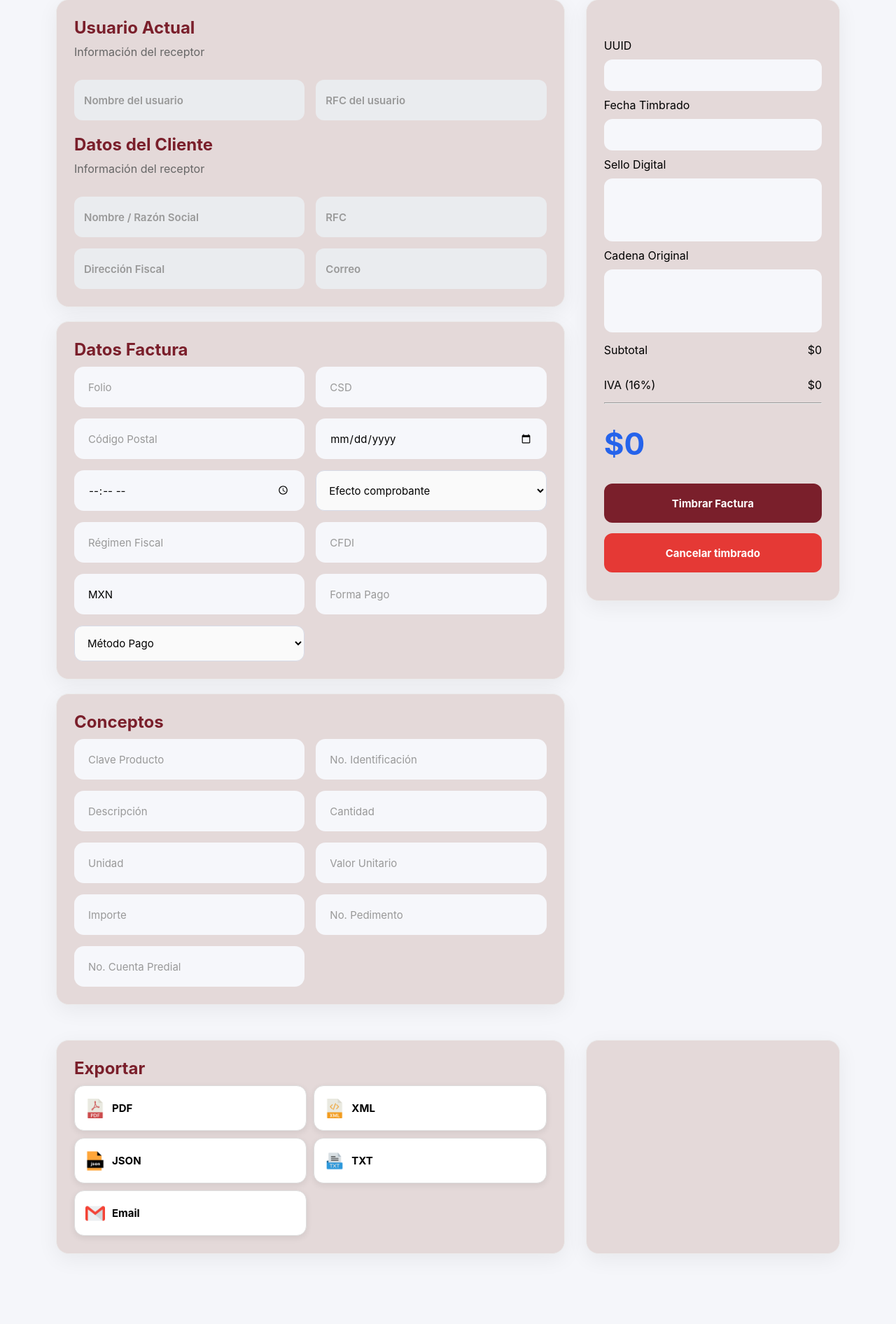
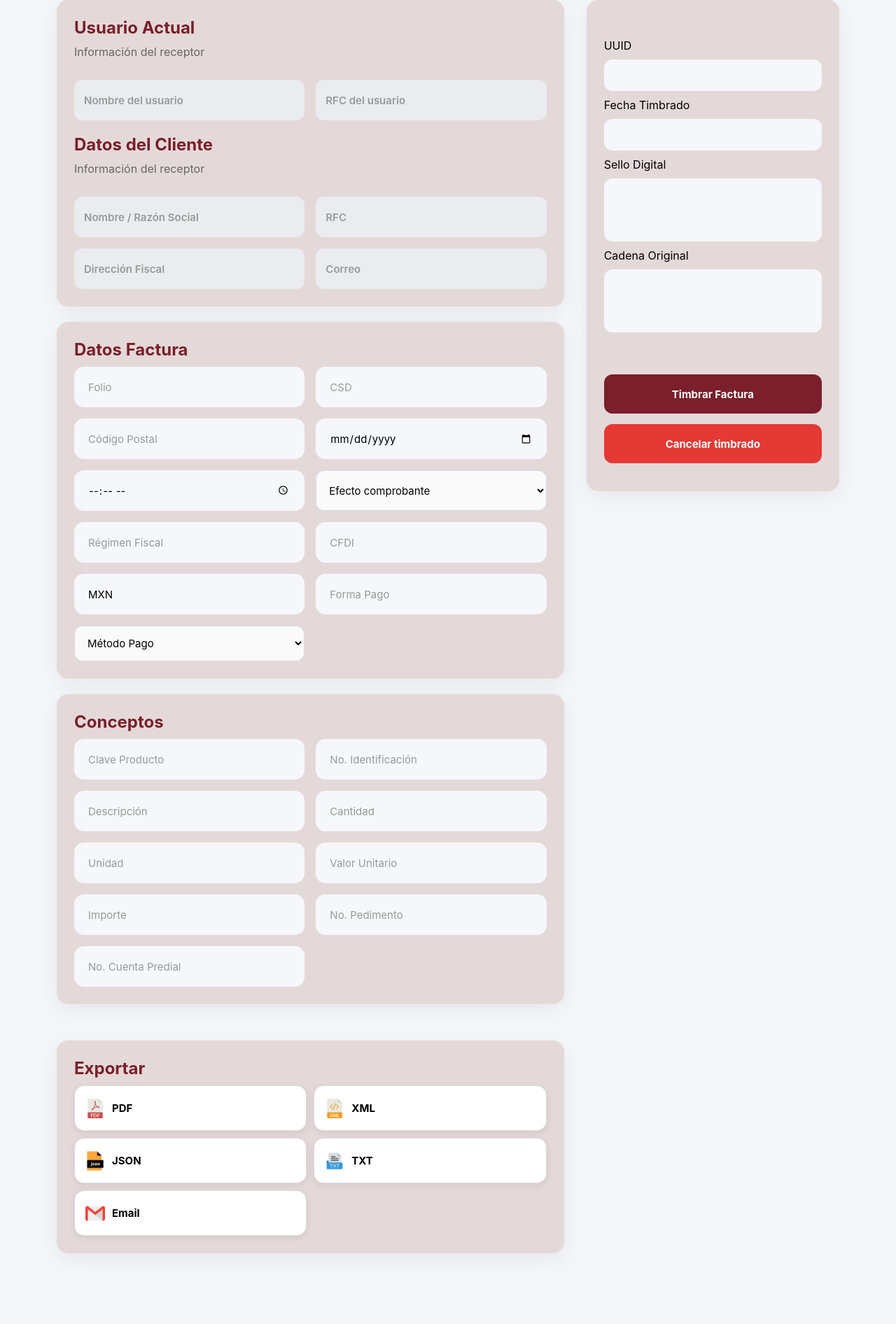
Before and after one commit to Fernanglel/SATS, a Django app: page /factura/ in a window 1280 px wide. Shown: the part 300-2192 px from the top of the page at 70% size. Run offline with Django 5.2, Linux system fonts and the light colour scheme; some libraries are stand-ins or nearby versions.

Commit message:
nuevo estilo2

```diff
--- a/templates/home/Factura.html
+++ b/templates/home/Factura.html
@@ -321,27 +321,12 @@ readonly>
 </div>
 <div class="fila">
 
-<span>Subtotal</span>
-
-<span id="subtotal">
-$0
-</span>
-
 </div>
 
 <div class="fila">
 
-<span>IVA (16%)</span>
-
-<span id="iva">
-$0
-</span>
 
 </div>
-
-<hr>
-
-<h2 id="total"> $0 </h2>
 
 <!--Botn de timbrar factura -->
 <button type="button" class="verde" onclick="timbrarFactura()"> Timbrar Factura </button>
@@ -395,17 +380,6 @@ TXT
 <img src="/static/icons/email.png" class="btn-icon">
 Email
 </button>
-
-</div>
-
-</div>
-
-
-<div class="panel">
-
-<div class="state-buttons">
-
-
 
 </div>
 
```
